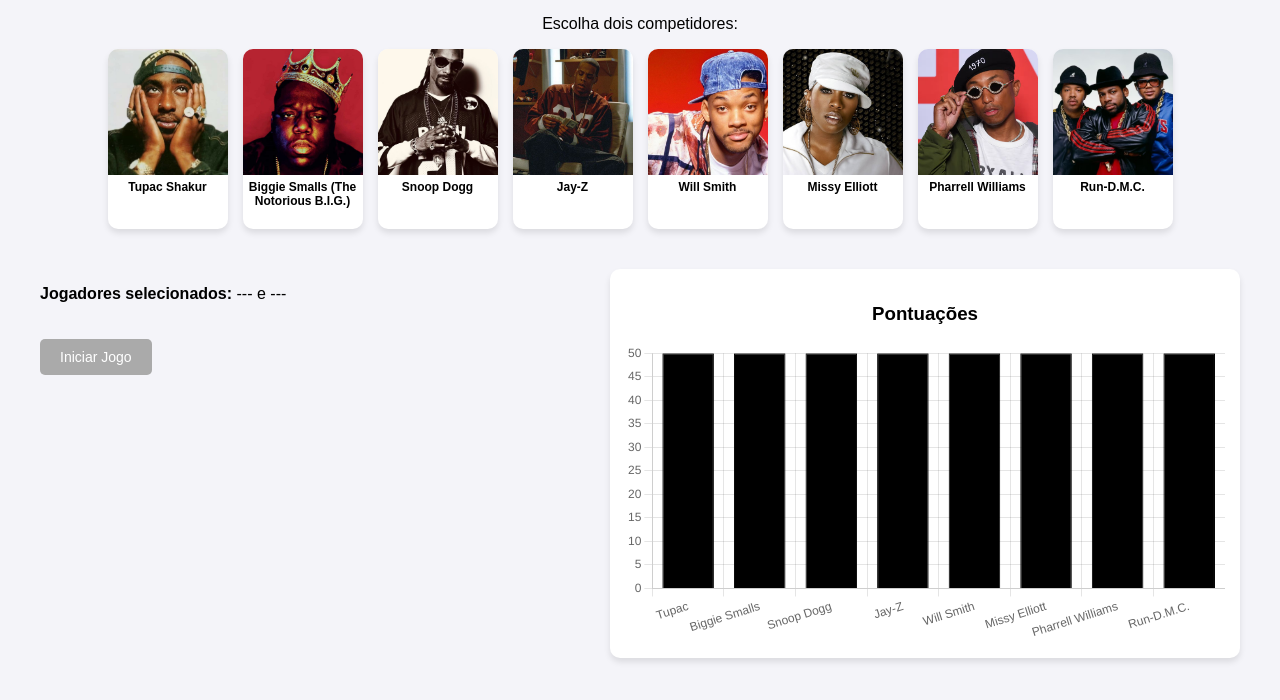
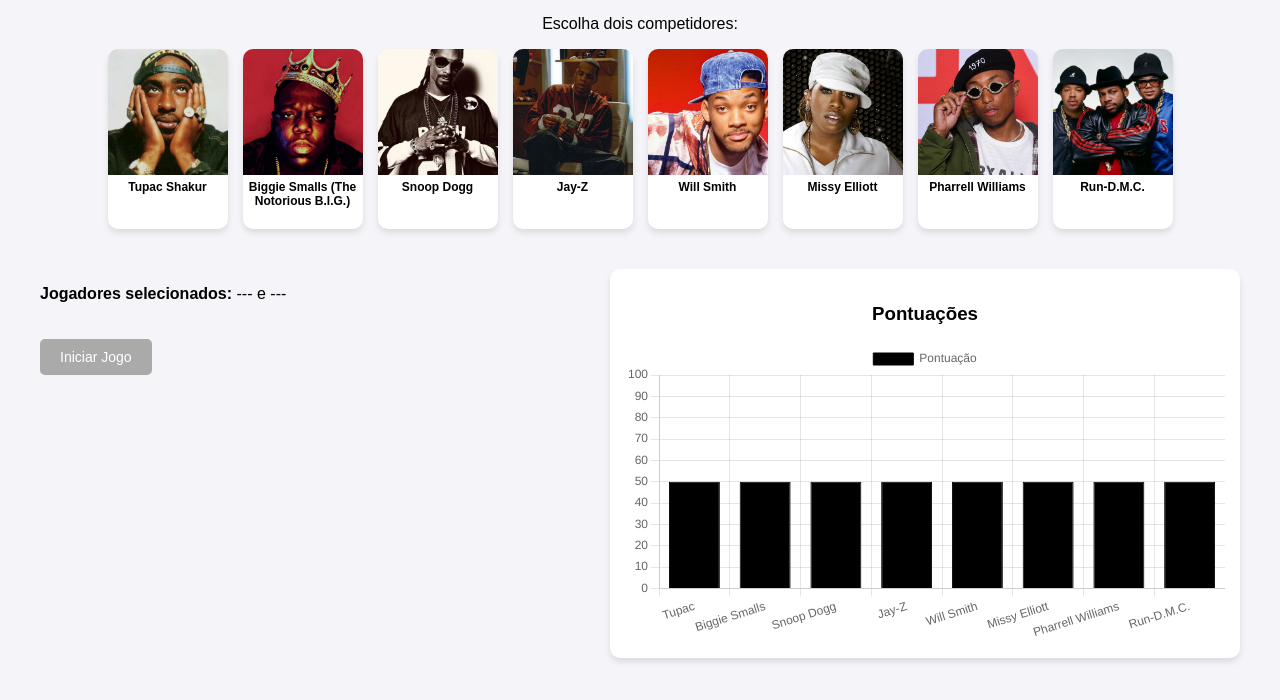
Before and after one commit to GustavoSLeite/street-fashion-HipHop, a website: page public/dashjokenpo.html in a window 1280 px wide. Shown: the part 78-778 px from the top of the page. Drawn offline with nearby package versions, Linux system fonts and the light colour scheme.

Commit message:
Ajustes Dash

```diff
--- a/public/dashjokenpo.html
+++ b/public/dashjokenpo.html
@@ -1,6 +1,5 @@
 <!DOCTYPE html>
 <html lang="en">
-
 <head>
     <meta charset="UTF-8">
     <meta name="viewport" content="width=device-width, initial-scale=1.0">
@@ -19,12 +18,10 @@
             justify-content: flex-start;
             min-height: 100vh;
         }
-
         h1 {
             margin: 20px 0;
             color: #333;
         }
-
         .content {
             display: flex;
             flex-direction: column;
@@ -32,7 +29,6 @@
             width: 100%;
             max-width: 1200px;
         }
-
         .players {
             display: flex;
             flex-wrap: wrap;
@@ -40,7 +36,6 @@
             gap: 15px;
             margin-bottom: 20px;
         }
-
         .player {
             display: flex;
             flex-direction: column;
@@ -53,24 +48,20 @@
             transition: transform 0.3s ease;
             box-shadow: 0 4px 6px rgba(0, 0, 0, 0.1);
         }
-
         .player:hover {
             transform: scale(1.05);
         }
-
         .player img {
             width: 100%;
             height: 70%;
             object-fit: cover;
             border-radius: 10px 10px 0 0;
         }
-
         .player h5 {
             margin: 5px 0;
             font-size: 12px;
             text-align: center;
         }
-
         #gameControl {
             display: flex;
             align-items: flex-start;
@@ -79,7 +70,6 @@
             max-width: 1200px;
             margin-top: 20px;
         }
-
         #selectedPlayers {
             flex: 1;
             display: flex;
@@ -88,7 +78,6 @@
             justify-content: flex-start;
             gap: 10px;
         }
-
         #startGame {
             padding: 10px 20px;
             font-size: 14px;
@@ -100,12 +89,10 @@
             margin-top: 10px;
             transition: background-color 0.3s ease;
         }
-
         #startGame:disabled {
             background-color: #aaa;
             cursor: not-allowed;
         }
-
         .dashboard {
             flex: 2;
             max-width: 600px;
@@ -116,24 +103,20 @@
             box-shadow: 0 4px 6px rgba(0, 0, 0, 0.1);
             text-align: center;
         }
-
         .dashboard canvas {
             max-width: 100%;
             height: 200px;
         }
-
         #gameDetails {
             margin-top: 10px;
             text-align: left;
             font-size: 14px;
         }
-
         #gameDetails p {
             margin: 5px 0;
         }
     </style>
 </head>
-
 <body>
     <h1>Jogo de Jokenpô com Dashboard</h1>
     <div class="content">
@@ -175,8 +158,7 @@
         </div>
         <div id="gameControl">
             <div id="selectedPlayers">
-                <p><strong>Jogadores selecionados:</strong> <span id="player1">---</span> e <span
-                        id="player2">---</span></p>
+                <p><strong>Jogadores selecionados:</strong> <span id="player1">---</span> e <span id="player2">---</span></p>
                 <button id="startGame" onclick="playGame()" disabled>Iniciar Jogo</button>
                 <div id="gameDetails"></div>
             </div>
@@ -186,29 +168,19 @@
             </div>
         </div>
     </div>
-
     <script>
         const scores = {
-            "Tupac": 50,
-            "Biggie Smalls": 50,
-            "Snoop Dogg": 50,
-            "Jay-Z": 50,
-            "Will Smith": 50,
-            "Missy Elliott": 50,
-            "Pharrell Williams": 50,
-            "Run-D.M.C.": 50
+            "Tupac": 50, "Biggie Smalls": 50, "Snoop Dogg": 50, "Jay-Z": 50, "Will Smith": 50,
+            "Missy Elliott": 50, "Pharrell Williams": 50, "Run-D.M.C.": 50
         };
-
         const escolhas = ["Pedra", "Papel", "Tesoura"];
         let jogadoresSelecionados = [];
         let chart;
 
         function selecionarJogador(nome) {
             if (jogadoresSelecionados.length >= 2) return;
-
             if (!jogadoresSelecionados.includes(nome)) {
                 jogadoresSelecionados.push(nome);
-
                 if (jogadoresSelecionados.length === 1) {
                     document.getElementById("player1").textContent = nome;
                 } else if (jogadoresSelecionados.length === 2) {
@@ -224,16 +196,13 @@
             const [jogador1, jogador2] = jogadoresSelecionados;
             const escolha1 = escolhas[Math.floor(Math.random() * escolhas.length)];
             const escolha2 = escolhas[Math.floor(Math.random() * escolhas.length)];
-
             let resultado;
 
             if (escolha1 === escolha2) {
                 resultado = "Empate";
-            } else if (
-                (escolha1 === "Pedra" && escolha2 === "Tesoura") ||
-                (escolha1 === "Tesoura" && escolha2 === "Papel") ||
-                (escolha1 === "Papel" && escolha2 === "Pedra")
-            ) {
+            } else if ((escolha1 === "Pedra" && escolha2 === "Tesoura") ||
+                        (escolha1 === "Tesoura" && escolha2 === "Papel") ||
+                        (escolha1 === "Papel" && escolha2 === "Pedra")) {
                 resultado = `${jogador1} venceu!`;
                 scores[jogador1] += 10;
                 scores[jogador2] -= 5;
@@ -244,8 +213,9 @@
             }
 
             document.getElementById("gameDetails").innerHTML = `
+                <p><strong>Escolha de ${jogador1}:</strong> ${escolha1}</p>
+                <p><strong>Escolha de ${jogador2}:</strong> ${escolha2}</p>
                 <p><strong>Resultado:</strong> ${resultado}</p>
-                <p><strong>Escolhas:</strong> ${jogador1} escolheu ${escolha1} e ${jogador2} escolheu ${escolha2}</p>
             `;
 
             jogadoresSelecionados = [];
@@ -257,47 +227,41 @@
         }
 
         function atualizarGrafico() {
-            const ctx = document.getElementById("scoreChart").getContext("2d");
-
             if (chart) {
                 chart.destroy();
             }
 
-            const labels = Object.keys(scores);
-            const data = {
-                labels: labels,
-                datasets: [{
-                    label: 'Pontuação',
-                    data: labels.map(label => scores[label]),
-                    backgroundColor: labels.map(label =>
-                        jogadoresSelecionados.includes(label) ? '#FF0000' : '#000000' // Vermelho apenas para os selecionados
-                    ),
-                    borderColor: '#000000',
-                    borderWidth: 1
-                }]
-            };
-
+            const ctx = document.getElementById('scoreChart').getContext('2d');
             chart = new Chart(ctx, {
                 type: 'bar',
-                data: data,
+                data: {
+                    labels: Object.keys(scores),
+                    datasets: [{
+                        label: 'Pontuação',
+                        data: Object.values(scores),
+                        backgroundColor: Object.keys(scores).map(jogador =>
+                            jogadoresSelecionados.includes(jogador) ? 'red' : 'black'
+                        ),
+                        borderColor: 'black',
+                        borderWidth: 1
+                    }]
+                },
                 options: {
                     responsive: true,
-                    plugins: {
-                        legend: {
-                            display: false
-                        }
-                    },
                     scales: {
                         y: {
-                            beginAtZero: true
+                            beginAtZero: true,
+                            max: 100,
+                            ticks: {
+                                stepSize: 10
+                            }
                         }
                     }
                 }
             });
         }
 
-        // Inicializa o gráfico ao carregar a página
-        window.onload = atualizarGrafico;
+        atualizarGrafico();
     </script>
 </body>
 </html>
```
